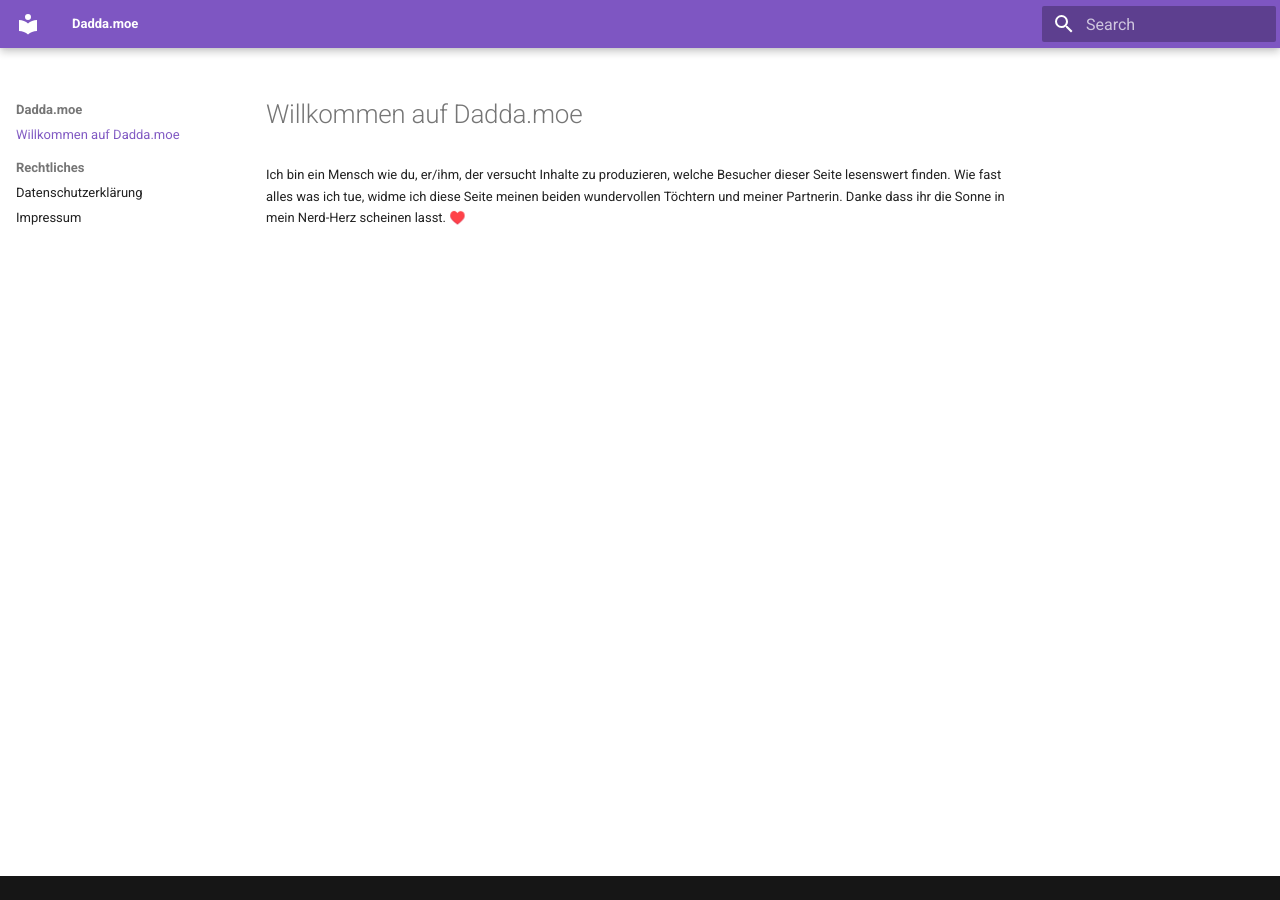
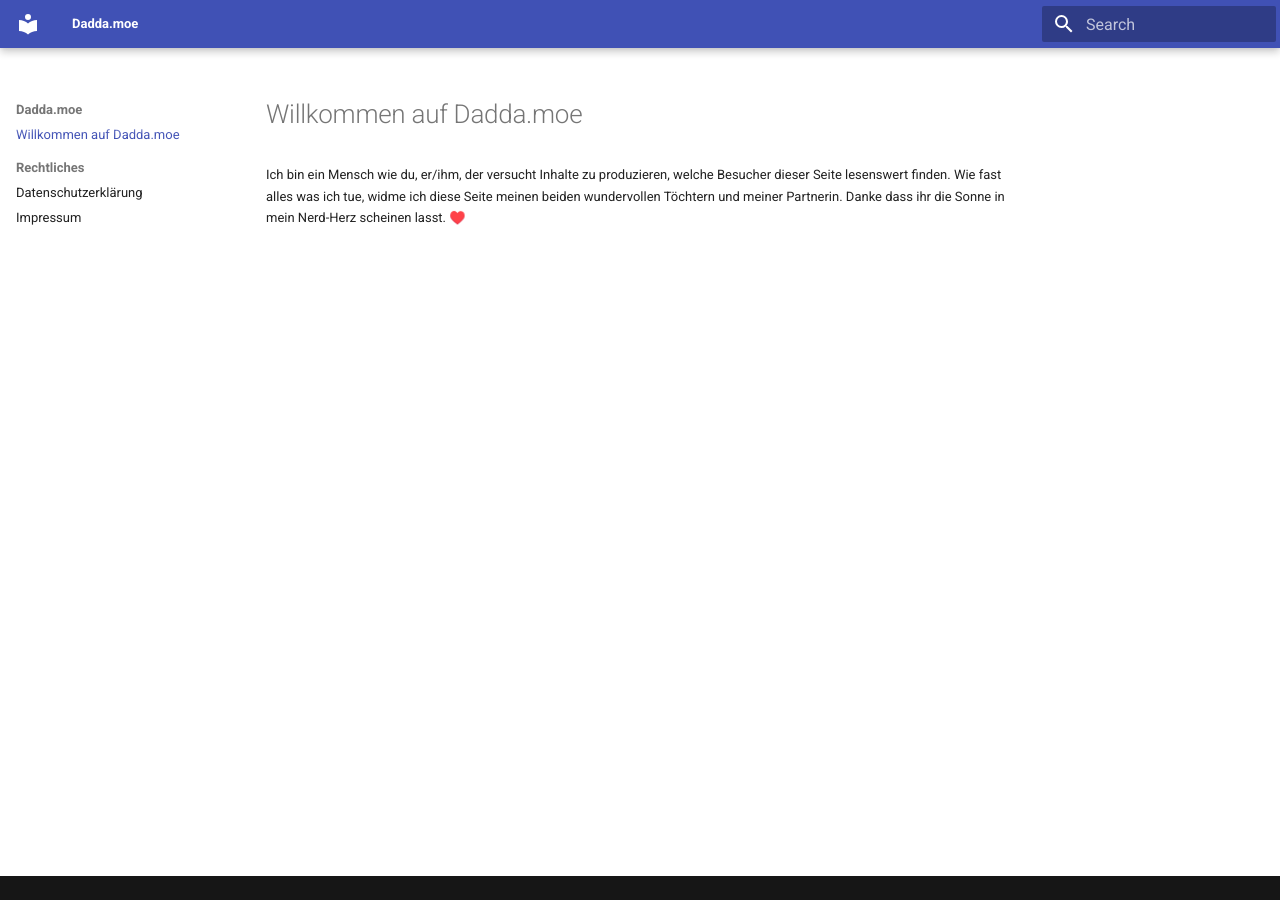
Before and after one commit to flowinho/personal-blog, an MkDocs documentation site: the page built from docs/index.md, in a window 1280 px wide. Built offline with MkDocs 1.6.1 and Material for MkDocs 9.7.7, drawn with Linux system fonts in a browser that asks for light colours; comment, search, counter and statistics services are not loaded.

Commit message:
Enable fancy plugins

```diff
--- /dev/null
+++ b/docs/javascripts/tablesort.js
@@ -0,0 +1,6 @@
+document$.subscribe(function() {
+    var tables = document.querySelectorAll("article table:not([class])")
+    tables.forEach(function(table) {
+      new Tablesort(table)
+    })
+  })
--- a/mkdocs.yml
+++ b/mkdocs.yml
@@ -6,24 +6,37 @@
     - navigation.sections
     - navigation.expand
   palette:
-    primary: deep purple
+    primary: deep blue
+    accent: deep blue
 
 plugins:
   - search
-  - mermaid2
   - awesome-pages
 
 extra_css: [custom.css]
 
 extra_javascript:
-  - https://cdn.jsdelivr.net/npm/mermaid@10
+  - https://unpkg.com/tablesort@5.3.0/dist/tablesort.min.js
+  - javascripts/tablesort.js
 
 markdown_extensions:
+  - footnotes
+  - pymdownx.caret
+  - pymdownx.keys
+  - pymdownx.mark
+  - pymdownx.tilde
+  - pymdownx.highlight:
+      anchor_linenums: true
+      line_spans: __span
+      pygments_lang_class: true
+  - pymdownx.inlinehilite
+  - pymdownx.snippets
   - pymdownx.superfences:
       custom_fences:
         - name: mermaid
           class: mermaid
-          format: !!python/name:mermaid2.fence_mermaid
+          format: !!python/name:pymdownx.superfences.fence_code_format
+
 
 extra:
   generator: false
```
